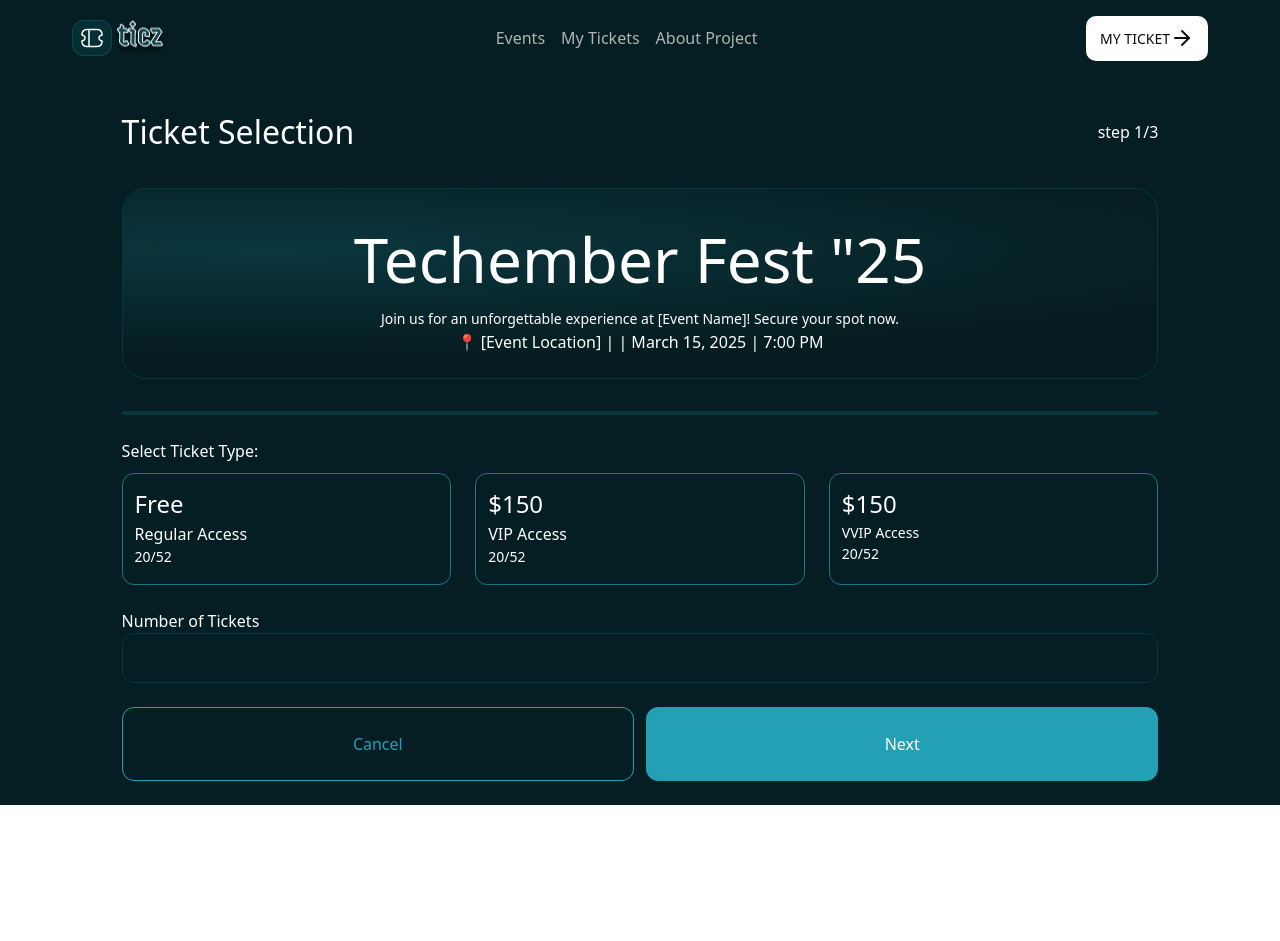
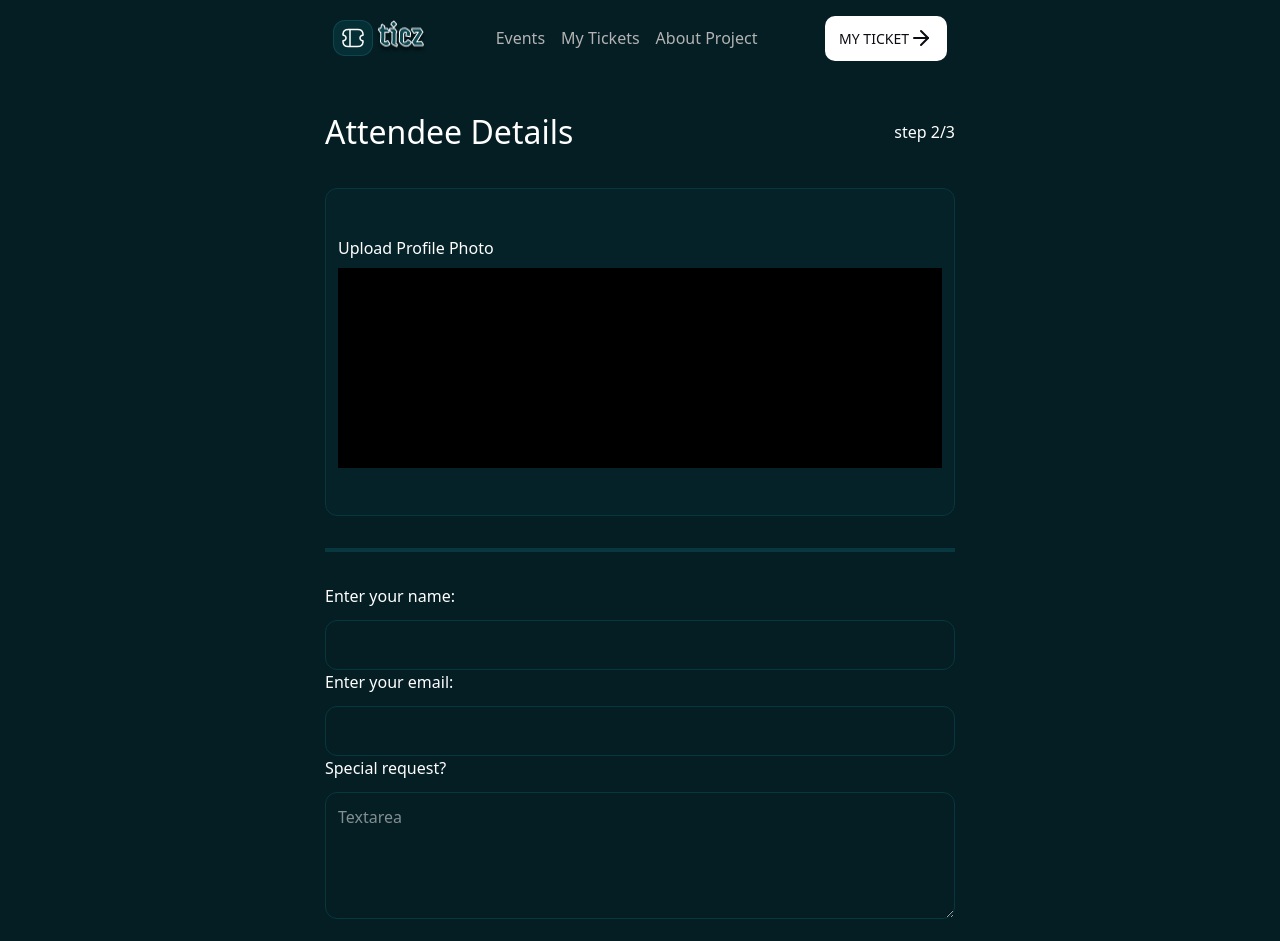
Before and after one commit to Jeffreyai7/hngx-stage2-conference-ticket, a React (Vite) app: page / in a window 1280 px wide. Shown: the top 941 px of the page. Before the commit the page ends 805 px from the top, so only its background shows below. Built offline with nearby package versions, Linux system fonts and the light colour scheme.

Commit message:
finish multipartform step 2

```diff
--- a/src/App.tsx
+++ b/src/App.tsx
@@ -7,10 +7,12 @@ function App() {
 
   return (
     <main className='bg-(--primaryColor)'>
+      <section className='max-w-[700px] mx-auto'>
       <NavBar/>
-      <TicketSelection/>
-      {/* <AttendeeDetails/> */}
+      {/* <TicketSelection/> */}
+      <AttendeeDetails/>
       {/* <TicketReady/> */}
+      </section>
     </main>
   )
 }
--- a/src/components/AttendeeDetails.tsx
+++ b/src/components/AttendeeDetails.tsx
@@ -1,36 +1,37 @@
+import Button from "./Button"
 
 const AttendeeDetails = () => {
   return (
     <section>
     <div>
-        <div>
-          <h1>Attendee Details</h1>
-          <span>step 2/3</span>
+        <div className="flex justify-between w-[90%] mx-auto items-center my-[32px] text-white">
+            <h1 className="text-[24px] md:text-[32px]">Attendee Details</h1>
+            <span className="text-[16px]">step 2/3</span>
+        </div>
     </div>
      <div className="progressbar"></div>
+     <div>
+        <div className="w-[90%] flex flex-col justify-center  gap-2 mx-auto bg-[#052228] border border-[#07373F] h-[328px] p-3 rounded-[12px]">
+            <span className="text-white p text-[16px]">Upload Profile Photo</span>
+            <div className="grid place-content-center bg-[#000000] h-[200px]">Image upload</div>
         </div>
+        <div className="w-[90%] h-1 bg-[#07373F] division mx-auto my-8"></div>
         <div>
-        <div>
-            <span>Upload Profile Photo</span>
-            <div>Image upload</div>
+            <div className="w-[90%] mx-auto flex flex-col gap-3">
+                <label className="text-white flex-1" htmlFor="name">Enter your name:</label>
+                <input className="text-white flex-1 border border-[#07373F] p-3 rounded-[12px]"  type="text" name="name" id="name" />
             </div>
-        <div className="division"></div>
-        <div>
-            <div>
-                <label htmlFor="name">Enter your name</label>
-                <input type="text" name="fullName"  id="name"/>
+            <div className="w-[90%] mx-auto flex flex-col gap-3">
+                <label className="text-white flex-1" htmlFor="email">Enter your email:</label>
+                <input className="text-white flex-1 border border-[#07373F] p-3 rounded-[12px]" type="email" name="email" id="email"/>
             </div>
-            <div>
-                <label htmlFor="email">Enter your email</label>
-                <div><input type="email" name="email" id="email"/></div>
+            <div className="w-[90%] mx-auto flex flex-col gap-3">
+                <label className="text-white flex-1" htmlFor="textarea">Special request?</label>
+                <textarea className="text-white border border-[#07373F] p-3 rounded-[12px] h-[127px]" name="textarea" id="textarea" placeholder="Textarea"></textarea>
             </div>
-            <div>
-                <label htmlFor="textarea">Special request?</label>
-                <textarea name="textarea" id="textarea" placeholder="Textarea"></textarea>
-            </div>
-            <div>
-                <button>Back</button>
-                <button>Get My Free Ticket</button>
+            <div className="flex flex-col w-[90%] gap-3 mt-6 pb-6 mx-auto md:flex-row">
+            <Button className="flex-1 border border-(--secondaryColor) text-(--secondaryColor) py-6 px-3 text-[16px] rounded-[12px] cursor-pointer">Back</Button>
+            <Button className="flex-1 border border-(--secondaryColor) text-white bg-(--secondaryColor) py-6 px-3 text-[16px] rounded-[12px] cursor-pointer">Get My Free Ticket</Button>
           </div>
         </div>
      </div>
--- a/src/components/TicketSelection.tsx
+++ b/src/components/TicketSelection.tsx
@@ -33,7 +33,7 @@ const TicketSelection = () => {
               <div className="flex-1 h-28 border border-[#197686] rounded-[12px] p-3 flex flex-col cursor-pointer hover:bg-(--hoverColor)"><span className="text-[24px]">$150</span><span className="text-[14px]">VVIP Access</span><span className="text-[14px]">20/52</span></div>
             </div>
           </div>
-          <div className=" w-[90%] mx-auto flex flex-col">
+          <div className=" w-[90%] mx-auto flex flex-col gap-3">
             <label className="text-white flex-1" htmlFor="number of tickets">Number of Tickets</label>
             <input className="text-white flex-1 border border-[#07373F] p-3 rounded-[12px]"  type="number" name="tickets" id="number of tickets" />
           </div>
```
Lines whose indentation alone changed are shown as unchanged.
